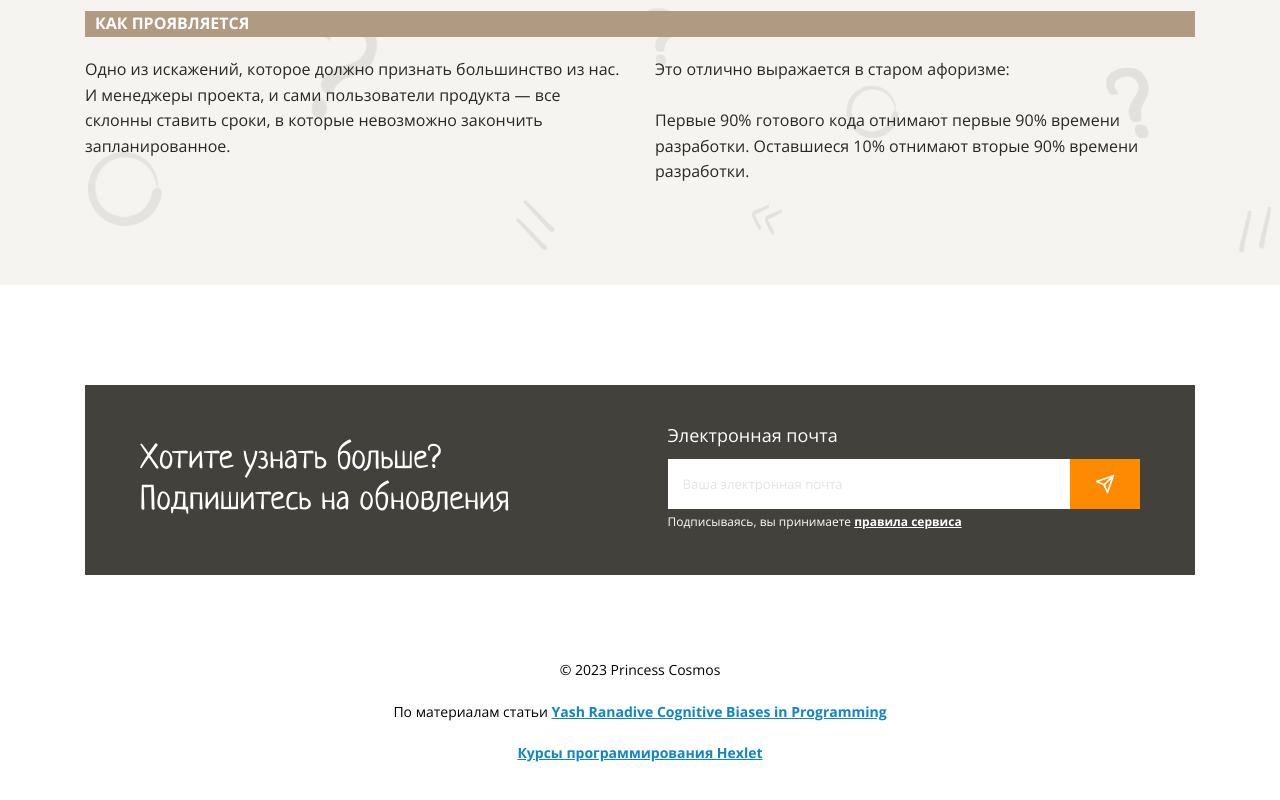
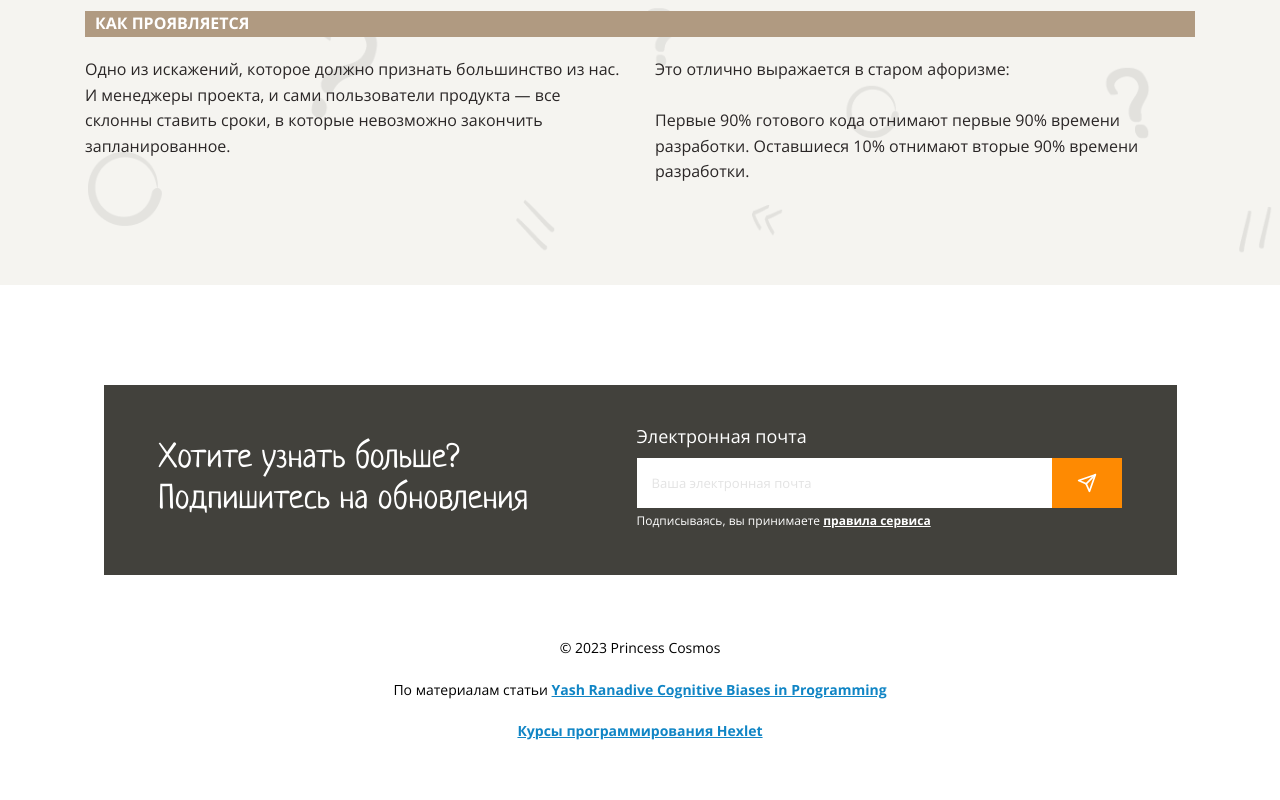
Before and after one commit to princess-cosmos/layout-designer-project-58, a website: page src/index.html in a window 1280 px wide. Shown: the part 6960-7760 px from the top of the page. Drawn offline with Linux system fonts and the light colour scheme.

Commit message:
fix src/styles/style.css

```diff
--- a/src/styles/style.css
+++ b/src/styles/style.css
@@ -340,21 +340,23 @@ h2 {
 .footer {
   display: flex;
   flex-direction: column;
-  justify-content: space-between;
+  align-items: center;
 
-  max-width: 1110px;
   min-height: 581px;
 
-  margin: 0 auto;
   padding: 100px 0;
   }
 
 .bg-dark {
+  padding: 0 55px;
 
   display: flex;
-  width: 1110px;
+  box-sizing: border-box;
+  justify-content: space-between;
+  align-items: center;
   height: 190px;
   background: var(--main-dark);
+  gap: 30px;
 }
 
 .text-white {
@@ -362,7 +364,6 @@ h2 {
 }
 
 .footer-text {
-  margin: 55px 0 55px 55px;
   width: 393px;
 }
 
@@ -382,7 +383,7 @@ form {
   outline: none;
   border: none;
 
-  width: 423px;
+  width: 485px;
   height: 50px;
 
 }
@@ -395,7 +396,7 @@ form {
 
 .button {
   position: absolute;
-  right: 55px;
+  right: 0;
   border: none;
 
   height: 50px;
@@ -428,11 +429,10 @@ input::placeholder {
 
   font-family: "Open Sans";
   font-size: 14px;
-
 }
 
 .size {
-  margin-bottom: 10px;
+  margin-bottom: 9px;
   margin-top: 38px;
   font-size: 18px;
 }
```
